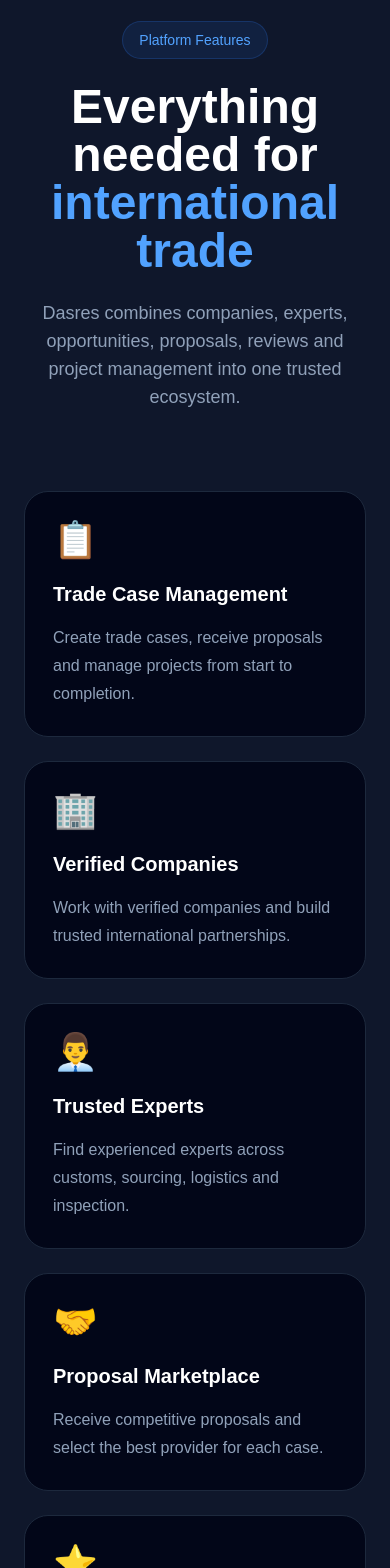
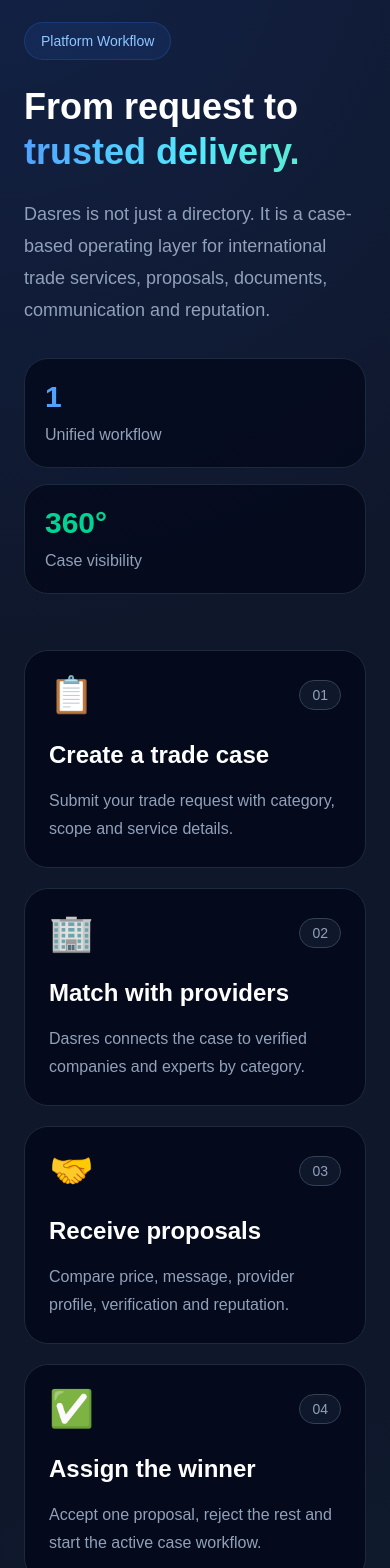
Before and after one commit to impexpirsv/dasres, a Next.js app: page / in a window 390 px wide. Shown: the part 2680-4248 px from the top of the page. Built offline with nearby package versions, Linux system fonts and the light colour scheme; no server answers; the database is empty.

Commit message:
Polish landing page sections

```diff
--- a/app/components/Experts.tsx
+++ b/app/components/Experts.tsx
@@ -3,38 +3,53 @@ import { prisma } from "../../lib/prisma";
 
 export default async function Experts() {
   const experts = await prisma.expert.findMany({
-    take: 3,
+    take: 6,
     orderBy: {
       verifiedAt: "desc",
     },
   });
+
   return (
     <section className="bg-slate-950 py-24">
       <div className="max-w-7xl mx-auto px-6">
-        <div className="flex justify-between items-center mb-12">
+        <div className="flex flex-col md:flex-row md:items-end md:justify-between gap-6 mb-12">
           <div>
-            <h2 className="text-4xl font-bold mb-3">Featured Experts</h2>
+            <p className="text-blue-400 font-semibold mb-3">
+              Expert Network
+            </p>
 
-            <p className="text-slate-400">
-              Connect with trusted international trade professionals.
+            <h2 className="text-4xl md:text-5xl font-bold mb-3">
+              Featured Experts
+            </h2>
+
+            <p className="text-slate-400 max-w-2xl">
+              Connect with verified international trade professionals across
+              customs, sourcing, logistics, inspection and trade consulting.
             </p>
           </div>
 
-          <Link href="/experts" className="text-blue-400">
+          <Link
+            href="/experts"
+            className="text-blue-400 hover:text-blue-300 font-semibold"
+          >
             View All →
           </Link>
         </div>
 
-        <div className="grid md:grid-cols-3 gap-6">
+        <div className="grid md:grid-cols-2 xl:grid-cols-3 gap-7">
           {experts.map((expert) => (
             <div
               key={expert.id}
-              className="bg-slate-900 rounded-2xl p-6 border border-slate-800 hover:border-blue-500/40 transition"
+              className="bg-slate-900/80 rounded-3xl p-6 border border-slate-800 hover:border-blue-500/50 hover:-translate-y-1 hover:shadow-2xl hover:shadow-blue-500/10 transition-all duration-300"
             >
-              <div className="text-5xl mb-4">👨‍💼</div>
+              <div className="w-16 h-16 rounded-2xl bg-gradient-to-br from-blue-600 to-cyan-500 flex items-center justify-center text-3xl mb-5">
+                👨‍💼
+              </div>
 
               <div className="flex items-center gap-2 mb-3">
-                <h3 className="text-xl font-semibold">{expert.name}</h3>
+                <h3 className="text-xl font-semibold">
+                  {expert.name}
+                </h3>
 
                 {expert.verificationStatus === "VERIFIED" && (
                   <span className="bg-emerald-500/20 text-emerald-400 text-xs px-2 py-1 rounded-full">
@@ -43,16 +58,26 @@ export default async function Experts() {
                 )}
               </div>
 
-              <p className="text-blue-400">{expert.specialty}</p>
+              <p className="text-blue-400">
+                {expert.specialty}
+              </p>
 
-              <p className="text-slate-400 mt-2">{expert.country}</p>
+              <p className="text-slate-400 mt-2">
+                {expert.country}
+              </p>
 
-              <Link
-                href={`/experts/${expert.id}`}
-                className="inline-block mt-5 text-blue-400 hover:text-blue-300"
-              >
-                View Profile →
-              </Link>
+              <div className="flex items-center justify-between mt-6 pt-5 border-t border-slate-800">
+                <span className="text-emerald-400 text-sm">
+                  ● Available
+                </span>
+
+                <Link
+                  href={`/experts/${expert.id}`}
+                  className="text-blue-400 hover:text-blue-300 font-medium"
+                >
+                  View Profile →
+                </Link>
+              </div>
             </div>
           ))}
         </div>
--- a/app/components/Footer.tsx
+++ b/app/components/Footer.tsx
@@ -2,21 +2,54 @@ import Link from "next/link";
 
 export default function Footer() {
   return (
-    <footer className="bg-slate-900 border-t border-slate-800">
-      <div className="max-w-7xl mx-auto px-6 py-16">
+    <footer className="relative overflow-hidden bg-slate-950 border-t border-slate-800">
+      <div className="absolute inset-0 bg-[radial-gradient(circle_at_top_left,_rgba(37,99,235,0.12),_transparent_30%),radial-gradient(circle_at_bottom_right,_rgba(16,185,129,0.08),_transparent_32%)]" />
+
+      <div className="relative max-w-7xl mx-auto px-6 py-16">
+        <div className="rounded-[2rem] border border-slate-800 bg-slate-900/70 p-8 md:p-10 mb-14">
+          <div className="flex flex-col lg:flex-row lg:items-center lg:justify-between gap-8">
+            <div>
+              <p className="text-blue-400 font-semibold mb-3">
+                Ready to manage trade with confidence?
+              </p>
+
+              <h2 className="text-3xl md:text-5xl font-black">
+                Start your first Dasres trade case.
+              </h2>
+
+              <p className="text-slate-400 mt-4 max-w-2xl leading-7">
+                Create a case, compare verified providers and manage proposals,
+                documents and communication in one trusted workflow.
+              </p>
+            </div>
+
+            <div className="flex flex-col sm:flex-row gap-3">
+              <Link
+                href="/dashboard/cases/new"
+                className="bg-blue-600 hover:bg-blue-700 px-6 py-3 rounded-xl font-semibold text-center"
+              >
+                Create Case
+              </Link>
+
+              <Link
+                href="/companies"
+                className="border border-slate-700 hover:border-cyan-500 bg-slate-950 px-6 py-3 rounded-xl font-semibold text-center"
+              >
+                Explore Network
+              </Link>
+            </div>
+          </div>
+        </div>
 
         <div className="grid md:grid-cols-4 gap-12">
-
           <div>
-            <h2 className="text-3xl font-bold mb-4">
+            <h2 className="text-3xl font-black mb-4">
               DASRES
             </h2>
 
             <p className="text-slate-400 leading-7">
-              Trust Ecosystem for Global Trade.
-              Connecting companies, experts and
-              opportunities through one trusted
-              international platform.
+              Case-based trust ecosystem for international trade services,
+              verified providers, proposals, documents and reputation.
             </p>
           </div>
 
@@ -26,19 +59,19 @@ export default function Footer() {
             </h3>
 
             <div className="flex flex-col gap-3 text-slate-400">
-              <Link href="/experts">
+              <Link href="/companies" className="hover:text-blue-300">
+                Companies
+              </Link>
+
+              <Link href="/experts" className="hover:text-blue-300">
                 Experts
               </Link>
 
-              <Link href="/companies">
-                Companies
-              </Link>
-
-              <Link href="/opportunities">
+              <Link href="/opportunities" className="hover:text-blue-300">
                 Opportunities
               </Link>
 
-              <Link href="/dashboard">
+              <Link href="/dashboard" className="hover:text-blue-300">
                 Dashboard
               </Link>
             </div>
@@ -50,53 +83,49 @@ export default function Footer() {
             </h3>
 
             <div className="flex flex-col gap-3 text-slate-400">
-              <Link href="/top-experts">
+              <Link href="/top-companies" className="hover:text-blue-300">
+                Top Companies
+              </Link>
+
+              <Link href="/top-experts" className="hover:text-blue-300">
                 Top Experts
               </Link>
 
-              <Link href="/top-companies">
-                Top Companies
-              </Link>
-
-              <Link href="/open-cases">
+              <Link href="/dashboard/open-cases" className="hover:text-blue-300">
                 Open Cases
               </Link>
 
-              <Link href="/tickets">
-                Support
+              <Link href="/dashboard/tickets" className="hover:text-blue-300">
+                Support Tickets
               </Link>
             </div>
           </div>
 
           <div>
             <h3 className="font-semibold text-lg mb-5">
-              Platform Stats
+              Trust Signals
             </h3>
 
             <div className="space-y-3 text-slate-400">
-              <p>✓ Verified Companies</p>
-              <p>✓ Trusted Experts</p>
-              <p>✓ Trade Opportunities</p>
-              <p>✓ Global Trade Network</p>
+              <p>✓ Verified companies</p>
+              <p>✓ Trusted experts</p>
+              <p>✓ Proposal workflow</p>
+              <p>✓ Reviews and reputation</p>
             </div>
           </div>
-
         </div>
 
         <div className="border-t border-slate-800 mt-14 pt-8 flex flex-col md:flex-row justify-between items-center gap-4">
-
           <p className="text-slate-500 text-sm">
             © 2026 Dasres. All rights reserved.
           </p>
 
-          <div className="flex gap-6 text-slate-500 text-sm">
+          <div className="flex flex-wrap justify-center gap-5 text-slate-500 text-sm">
             <span>English</span>
-            <span>Persian</span>
-            <span>Arabic (Coming Soon)</span>
+            <span>Persian soon</span>
+            <span>Arabic soon</span>
           </div>
-
         </div>
-
       </div>
     </footer>
   );
--- a/app/components/Services.tsx
+++ b/app/components/Services.tsx
@@ -1,98 +1,112 @@
 export default function Services() {
-  const services = [
+  const workflow = [
     {
-      title: "Trade Case Management",
+      step: "01",
+      title: "Create a trade case",
       icon: "📋",
       description:
-        "Create trade cases, receive proposals and manage projects from start to completion.",
+        "Submit your trade request with category, scope and service details.",
     },
     {
-      title: "Verified Companies",
+      step: "02",
+      title: "Match with providers",
       icon: "🏢",
       description:
-        "Work with verified companies and build trusted international partnerships.",
+        "Dasres connects the case to verified companies and experts by category.",
     },
     {
-      title: "Trusted Experts",
-      icon: "👨‍💼",
+      step: "03",
+      title: "Receive proposals",
+      icon: "🤝",
       description:
-        "Find experienced experts across customs, sourcing, logistics and inspection.",
+        "Compare price, message, provider profile, verification and reputation.",
     },
     {
-      title: "Proposal Marketplace",
-      icon: "🤝",
+      step: "04",
+      title: "Assign the winner",
+      icon: "✅",
       description:
-        "Receive competitive proposals and select the best provider for each case.",
+        "Accept one proposal, reject the rest and start the active case workflow.",
     },
     {
-      title: "Ratings & Reviews",
+      step: "05",
+      title: "Manage delivery",
+      icon: "📁",
+      description:
+        "Keep messages, documents, timeline steps and activity logs in one place.",
+    },
+    {
+      step: "06",
+      title: "Complete and review",
       icon: "⭐",
       description:
-        "Transparent reputation system powered by reviews and trust scores.",
-    },
-    {
-      title: "Documents & Files",
-      icon: "📁",
-      description:
-        "Share project documents and keep all trade information organized.",
-    },
-    {
-      title: "Support Tickets",
-      icon: "🎫",
-      description:
-        "Built-in ticket system for fast communication and issue resolution.",
-    },
-    {
-      title: "Business Network",
-      icon: "🌐",
-      description:
-        "Save companies and experts to build your international trade network.",
+        "Close the case, submit reviews and build trust for future projects.",
     },
   ];
 
   return (
-    <section className="py-28 bg-slate-900">
-      <div className="max-w-7xl mx-auto px-6">
-        <div className="text-center mb-20">
-          <div className="inline-flex items-center gap-2 px-4 py-2 rounded-full bg-blue-500/10 border border-blue-500/20 text-blue-400 text-sm mb-6">
-            Platform Features
+    <section className="relative overflow-hidden py-28 bg-slate-900 border-y border-slate-800">
+      <div className="absolute inset-0 bg-[radial-gradient(circle_at_top_left,_rgba(37,99,235,0.14),_transparent_32%),radial-gradient(circle_at_bottom_right,_rgba(16,185,129,0.1),_transparent_34%)]" />
+
+      <div className="relative max-w-7xl mx-auto px-6">
+        <div className="grid lg:grid-cols-[0.9fr_1.1fr] gap-14 items-start">
+          <div className="lg:sticky lg:top-28">
+            <div className="inline-flex items-center gap-2 px-4 py-2 rounded-full bg-blue-500/10 border border-blue-500/20 text-blue-300 text-sm mb-6">
+              Platform Workflow
             </div>
 
-          <h2 className="text-5xl font-bold mb-6">
-            Everything needed for
-            <span className="block text-blue-400">
-              international trade
+            <h2 className="text-4xl md:text-6xl font-black leading-tight mb-6">
+              From request to
+              <span className="block bg-gradient-to-r from-blue-400 via-cyan-300 to-emerald-300 bg-clip-text text-transparent">
+                trusted delivery.
               </span>
             </h2>
 
-          <p className="text-slate-400 max-w-3xl mx-auto text-lg">
-            Dasres combines companies, experts, opportunities,
-            proposals, reviews and project management into one
-            trusted ecosystem.
+            <p className="text-slate-400 text-lg leading-8 mb-8">
+              Dasres is not just a directory. It is a case-based operating layer
+              for international trade services, proposals, documents,
+              communication and reputation.
             </p>
+
+            <div className="grid sm:grid-cols-2 gap-4">
+              <div className="rounded-3xl border border-slate-800 bg-slate-950/70 p-5">
+                <p className="text-3xl font-bold text-blue-400">1</p>
+                <p className="text-slate-400 mt-2">Unified workflow</p>
               </div>
 
-        <div className="grid md:grid-cols-2 xl:grid-cols-4 gap-6">
-          {services.map((service) => (
-            <div
-              key={service.title}
-              className="group bg-slate-950 border border-slate-800 hover:border-blue-500/50 hover:-translate-y-1 transition-all duration-300 rounded-3xl p-7"
-            >
-              <div className="text-4xl mb-5">
-                {service.icon}
+              <div className="rounded-3xl border border-slate-800 bg-slate-950/70 p-5">
+                <p className="text-3xl font-bold text-emerald-400">360°</p>
+                <p className="text-slate-400 mt-2">Case visibility</p>
+              </div>
+            </div>
           </div>
 
-              <h3 className="text-xl font-bold mb-4">
-                {service.title}
+          <div className="grid md:grid-cols-2 gap-5">
+            {workflow.map((item) => (
+              <div
+                key={item.step}
+                className="group rounded-3xl border border-slate-800 bg-slate-950/80 p-6 transition-all duration-300 hover:-translate-y-1 hover:border-blue-500/60 hover:shadow-2xl hover:shadow-blue-500/10"
+              >
+                <div className="flex items-center justify-between mb-6">
+                  <div className="text-4xl">{item.icon}</div>
+
+                  <span className="rounded-full border border-slate-700 bg-slate-900 px-3 py-1 text-sm text-slate-400 group-hover:border-blue-500/60 group-hover:text-blue-300">
+                    {item.step}
+                  </span>
+                </div>
+
+                <h3 className="text-2xl font-bold mb-4">
+                  {item.title}
                 </h3>
 
                 <p className="text-slate-400 leading-7">
-                {service.description}
+                  {item.description}
                 </p>
               </div>
             ))}
           </div>
         </div>
+      </div>
     </section>
   );
 }
```
Also changed, not shown: app/components/Companies.tsx (+41 -23 lines), app/components/Opportunities.tsx (+34 -19 lines), app/components/TopRatedShowcase.tsx (+88 -93 lines). Lines whose indentation alone changed are shown as unchanged.
